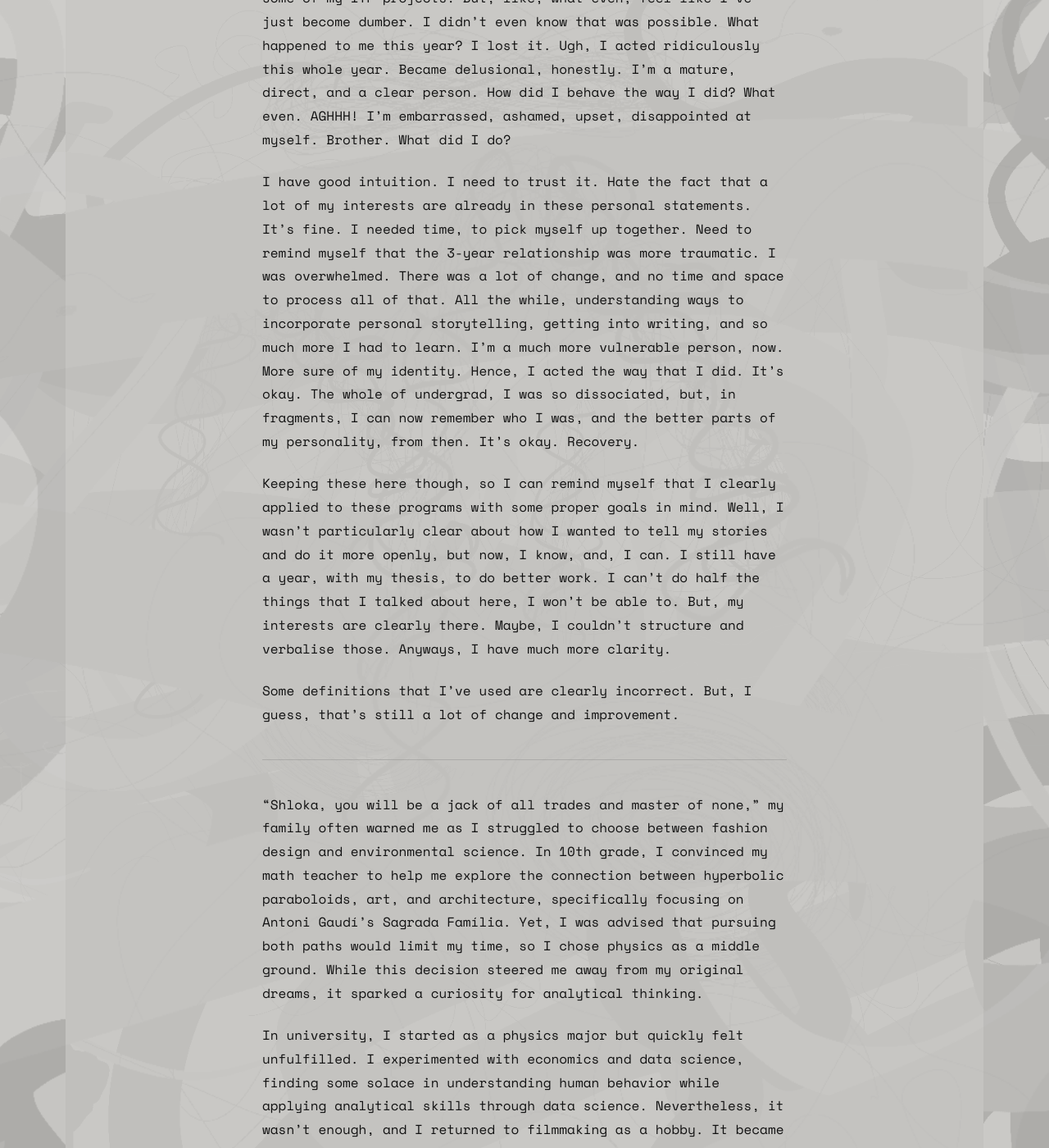
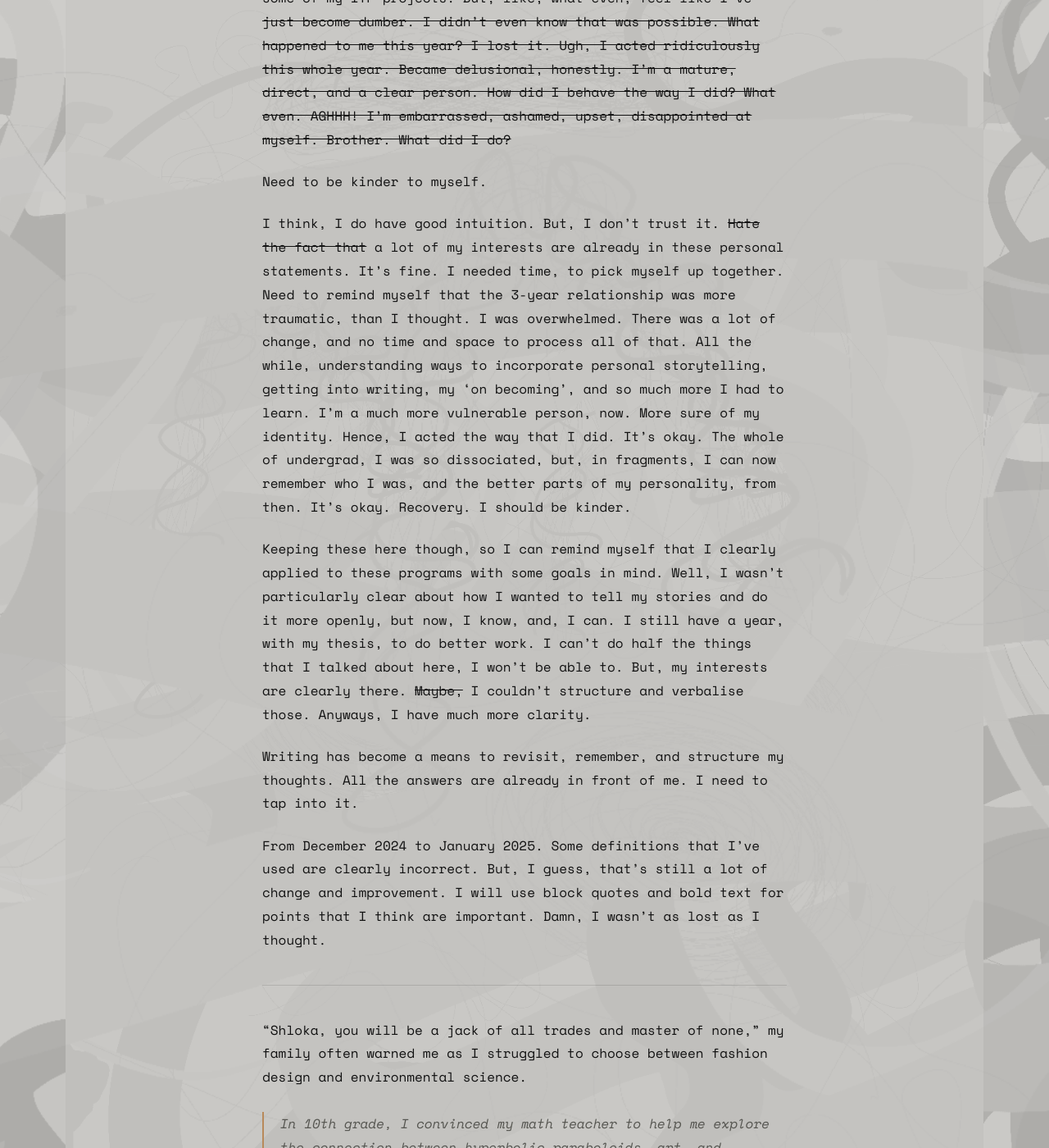
Before and after one commit to shlokamohanty/i-write-sometimes, a Jekyll site: the page built from _posts/2026-06-29-looking-at-my-parsons-and-pratt-statement.md, in a window 1280 px wide and 1400 px high, scrolled down 283 px. Shown: the whole window at 82% size. Built offline with Jekyll 4.4.1, drawn with Linux system fonts in a browser that asks for light colours; some web fonts are replaced; some of the changed text lies outside the part shown.

Commit message:
efwqfqe
wervwvw

```diff
--- a/_posts/2026-06-29-looking-at-my-parsons-and-pratt-statement.md
+++ b/_posts/2026-06-29-looking-at-my-parsons-and-pratt-statement.md
@@ -1,25 +1,41 @@
 ---
 layout: post
-title: Parson's and Pratt personal statement
+title: parson's and pratt personal statement
 subtitle: ""
 date: 2026-06-29
 tags:
   - work-reflection
 ---
 
-AHHHH! So annoyed. What am I, a stupid kid or what? I do like some of my ITP projects. But, like, what even, feel like I've just become dumber. I didn't even know that was possible. What happened to me this year? I lost it. Ugh, I acted ridiculously this whole year. Became delusional, honestly. I'm a mature, direct, and a clear person. How did I behave the way I did? What even. AGHHH! I'm embarrassed, ashamed, upset, disappointed at myself. Brother. What did I do?
+~~AHHHH! So annoyed. What am I, a stupid kid or what? I do like some of my ITP projects. But, like, what even, feel like I've just become dumber. I didn't even know that was possible. What happened to me this year? I lost it. Ugh, I acted ridiculously this whole year. Became delusional, honestly. I'm a mature, direct, and a clear person. How did I behave the way I did? What even. AGHHH! I'm embarrassed, ashamed, upset, disappointed at myself. Brother. What did I do?~~
 
-I have good intuition. I need to trust it. Hate the fact that a lot of my interests are already in these personal statements. It's fine. I needed time, to pick myself up together. Need to remind myself that the 3-year relationship was more traumatic. I was overwhelmed. There was a lot of change, and no time and space to process all of that. All the while, understanding ways to incorporate personal storytelling, getting into writing, and so much more I had to learn. I'm a much more vulnerable person, now. More sure of my identity. Hence, I acted the way that I did. It's okay. The whole of undergrad, I was so dissociated, but, in fragments, I can now remember who I was, and the better parts of my personality, from then. It's okay. Recovery.
+Need to be kinder to myself.
 
-Keeping these here though, so I can remind myself that I clearly applied to these programs with some proper goals in mind. Well, I wasn't particularly clear about how I wanted to tell my stories and do it more openly, but now, I know, and, I can. I still have a year, with my thesis, to do better work. I can't do half the things that I talked about here, I won't be able to. But, my interests are clearly there. Maybe, I couldn't structure and verbalise those. Anyways, I have much more clarity.
+I think, I do have good intuition. But, I don't trust it. ~~Hate the fact that~~ a lot of my interests are already in these personal statements. It's fine. I needed time, to pick myself up together. Need to remind myself that the 3-year relationship was more traumatic, than I thought. I was overwhelmed. There was a lot of change, and no time and space to process all of that. All the while, understanding ways to incorporate personal storytelling, getting into writing, my 'on becoming', and so much more I had to learn. I'm a much more vulnerable person, now. More sure of my identity. Hence, I acted the way that I did. It's okay. The whole of undergrad, I was so dissociated, but, in fragments, I can now remember who I was, and the better parts of my personality, from then. It's okay. Recovery. I should be kinder.
 
-Some definitions that I've used are clearly incorrect. But, I guess, that's still a lot of change and improvement.
+Keeping these here though, so I can remind myself that I clearly applied to these programs with some goals in mind. Well, I wasn't particularly clear about how I wanted to tell my stories and do it more openly, but now, I know, and, I can. I still have a year, with my thesis, to do better work. I can't do half the things that I talked about here, I won't be able to. But, my interests are clearly there. ~~Maybe,~~ I couldn't structure and verbalise those. Anyways, I have much more clarity.
+
+Writing has become a means to revisit, remember, and structure my thoughts. All the answers are already in front of me. I need to tap into it.
+
+From December 2024 to January 2025. Some definitions that I've used are clearly incorrect. But, I guess, that's still a lot of change and improvement. I will use block quotes and bold text for points that I think are important. Damn, I wasn't as lost as I thought.
 
 ---
 
-"Shloka, you will be a jack of all trades and master of none," my family often warned me as I struggled to choose between fashion design and environmental science. In 10th grade, I convinced my math teacher to help me explore the connection between hyperbolic paraboloids, art, and architecture, specifically focusing on Antoni Gaudí's Sagrada Família. Yet, I was advised that pursuing both paths would limit my time, so I chose physics as a middle ground. While this decision steered me away from my original dreams, it sparked a curiosity for analytical thinking.
+"Shloka, you will be a jack of all trades and master of none," my family often warned me as I struggled to choose between fashion design and environmental science.
 
-In university, I started as a physics major but quickly felt unfulfilled. I experimented with economics and data science, finding some solace in understanding human behavior while applying analytical skills through data science. Nevertheless, it wasn't enough, and I returned to filmmaking as a hobby. It became clear that filmmaking was essential for uniting my diverse interests. During this time, I created a short film titled "Puppet Hands," which tells a story through hands. I aimed to show how hands can convey much more than people often recognize, challenging my audience to empathize with shapes and objects rather than just humans. The film evokes feelings of being controlled by a puppeteer during periods of depression or depersonalization, illustrating how breaking out of that cycle can be incredibly relieving. At the time, I was navigating a similar period in my life, operating on autopilot and adhering to others' expectations. Eventually, I took control of my life and embraced all my interests.
+> In 10th grade, I convinced my math teacher to help me explore the connection between hyperbolic paraboloids, art, and architecture, specifically focusing on Antoni Gaudí's Sagrada Família.
+
+> Yet, I was advised that pursuing both paths would limit my time, so I chose physics as a middle ground. While this decision steered me away from my original dreams, it sparked a curiosity for analytical thinking. In university, I started as a physics major but quickly felt unfulfilled.
+
+> I experimented with economics and data science, finding some solace in understanding human behavior while applying analytical skills through data science.
+
+Nevertheless, it wasn't enough, and I returned to filmmaking as a hobby.
+
+> It became clear that filmmaking was essential for uniting my diverse interests.
+
+During this time, I created a short film titled "Puppet Hands," which tells a story through hands. I aimed to show how hands can convey much more than people often recognize, challenging my audience to empathize with shapes and objects rather than just humans. The film evokes feelings of being controlled by a puppeteer during periods of depression or depersonalization, illustrating how breaking out of that cycle can be incredibly relieving.
+
+> At the time, I was navigating a similar period in my life, operating on autopilot and adhering to others' expectations. Eventually, I took control of my life and embraced all my interests.
 
 In my animation class, I discovered how even a simple sequence of still images could carry immense emotional weight. The interplay of movement, sound, and subtle gestures taught me how deeply humans can empathize with shapes and objects. Similarly, in my graphic design class, I learned to observe and reinterpret my surroundings. An assignment on Gestalt principles, where I photographed building wires to create compelling compositions, showed me how art and science often intersect in the most straightforward observations.
 
@@ -27,11 +43,11 @@ When I stumbled upon Parsons's MFA Design and Technology program, it was like fi
 
 I am eagerly anticipating the opportunity to work with Melanie Crean, a professor whose exploration of myth and storytelling in civic systems deeply resonates with my passion for creating meaningful narratives through empathy. Her work is not only inspiring but also aligns perfectly with my academic and personal interests, making this potential collaboration a significant part of my journey at Parsons.
 
-As a queer individual from India, I am motivated to leverage art and technology to foster meaningful conversations, especially given the limited discussions about gender and sexual identity in my home country. I am excited to collaborate with professors, John Sharp and Sareeta Amrute on a project to create a 2D animated video game that explores the socio-political dynamics of a historic site, focusing on themes of identity, governance, and daily life. In this game, players will take on the role of archaeologists, uncovering clues about gender and sexual identity in art and architecture. These discoveries will enable them to construct an animated reconstruction that reimagines untold stories, aiming to foster empathy and challenge preconceived notions about identity across cultures. This project reflects my commitment to combining art, technology, and social advocacy, connecting historical narratives with contemporary issues.
+As a queer individual from India, I am motivated to leverage art and technology to foster meaningful conversations, especially given the limited discussions about gender and sexual identity in my home country. I am excited to collaborate with professors, John Sharp and Sareeta Amrute on a project to create a 2D animated video game that explores the socio-political dynamics of a historic site, focusing on themes of identity, governance, and daily life. In this game, players will take on the role of **archaeologists**, uncovering clues about gender and sexual identity in **art and architecture**. These discoveries will enable them to construct an animated reconstruction that reimagines untold stories, aiming to foster empathy and challenge preconceived notions about identity across cultures. This project reflects my commitment to combining art, technology, and social advocacy, connecting historical narratives with contemporary issues.
 
 I am thrilled to contribute to and learn from the Parsons community. Whether through creating projects that address social challenges, leading workshops through "Dorkshops," or collaborating with peers from different fields, I am ready to embrace the opportunity to combine my multifaceted interests.
 
-And here's something I recently discovered: the original saying goes, "A jack of all trades is a master of none, but oftentimes better than a master of one." I now wear that title with pride, knowing that my varied experiences are not limitations but strengths, and Parsons is the perfect place to bring them to life.
+And here's something I recently discovered: the original saying goes, "A jack of all trades is a master of none, but oftentimes better than a master of one." I now wear that title with pride, knowing that **my varied experiences are not limitations but strengths**, and Parsons is the perfect place to bring them to life.
 
 ---
 
@@ -50,5 +66,4 @@ Additionally, through initiatives like STEAMplant, I envision projects that merg
 Also, a little secret that everyone should know: the original phrase is "a jack of all trades is a master of none but oftentimes better than a master of one."
 
 ---
-
-I am working at LIAVH though, so that's nice. Although, again, I'm not doing what I said. But, it's nice. And, Urban System's Lab is in NYU now. Also, don't feel like puppet hands anymore.
+I would have looked at the ITP statement, but I didn't write it well, so I don't want to. I am working at LIAVH though, so that's nice. Although, again, I'm not doing what I said. My interests are evolving, but some things do stand. I like translating physics, but by analytical thinking, I think I wanted to say philosophy there. And Urban Systems Lab is at NYU now. Also, don't feel like puppet hands anymore.
```
Also changed, not shown: _posts/.obsidian/workspace.json (+24 -24 lines), _posts/2026-01-12-eyrah-lua.md (+4 -0 lines), _posts/2026-03-24-100-days-of-making.md (+2 -0 lines), _posts/2026-06-25-my-days.md (+4 -2 lines).
